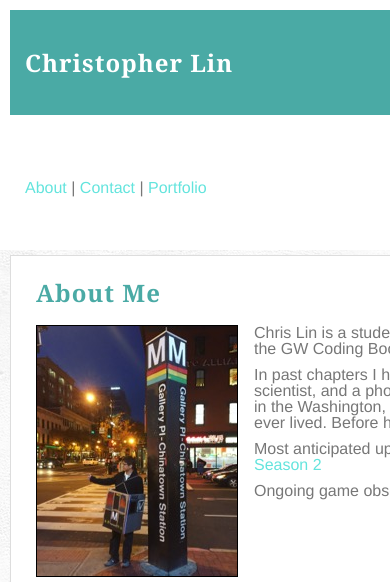
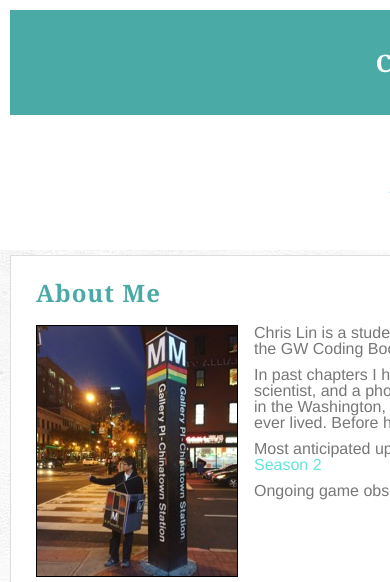
Before and after one commit to cslin82/Responsive-Portfolio, a plain HTML site: page index.html in a window 390 px wide. Shown: the top 582 px of the page. Drawn offline with Linux system fonts and the light colour scheme.

Commit message:
add TODO

```diff
--- a/assets/css/style.css
+++ b/assets/css/style.css
@@ -178,9 +178,7 @@ h1#myname, nav {
 /* New Media Query stuff  */
 
 @media screen and (max-width: 980px) {
-    header {
-        width: 100%;
-    }
+
 
     #topcontainer>.container {
         height: fit-content;
@@ -194,6 +192,9 @@ h1#myname, nav {
 }
 
 @media screen and (max-width: 640px) {
-
+    header, nav {
+        text-align: center;
+        float: none;
+        width: 100%;    }
 
 }
```
Also changed, not shown: 1 other file.
